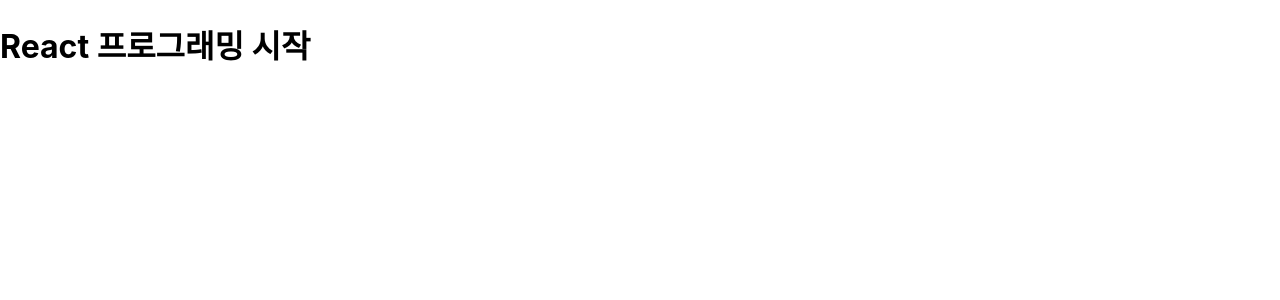
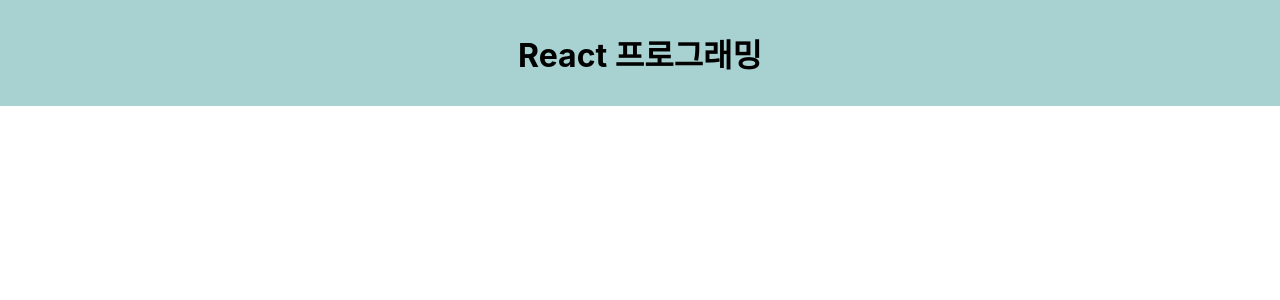
Before and after one commit to utsi09/w24w11-song-list, a React (Create React App) app: page / in a window 1280 px wide. Shown: the top 300 px of the page. Built offline with nearby package versions, Linux system fonts and the light colour scheme.

Commit message:
🎉 프로젝트 시작

```diff
--- a/src/App.css
+++ b/src/App.css
@@ -1,38 +1,6 @@
-.App {
+h1 {
   text-align: center;
+  margin: 0px;
+  padding: 30px;
+  background-color: #A8D1D1;
 }
-
-.App-logo {
-  height: 40vmin;
-  pointer-events: none;
-}
-
-@media (prefers-reduced-motion: no-preference) {
-  .App-logo {
-    animation: App-logo-spin infinite 20s linear;
-  }
-}
-
-.App-header {
-  background-color: #282c34;
-  min-height: 100vh;
-  display: flex;
-  flex-direction: column;
-  align-items: center;
-  justify-content: center;
-  font-size: calc(10px + 2vmin);
-  color: white;
-}
-
-.App-link {
-  color: #61dafb;
-}
-
-@keyframes App-logo-spin {
-  from {
-    transform: rotate(0deg);
-  }
-  to {
-    transform: rotate(360deg);
-  }
-}
--- a/src/App.js
+++ b/src/App.js
@@ -1,12 +1,17 @@
-
-import './App.css';
+import './App.css'
 
 function App() {
   return (
     <div>
-      <h1>React 프로그래밍 시작</h1>
+      <Header/>
     </div>
-  );
+  )
 }
 
-export default App;
+function Header() {
+  return (
+      <h1>React 프로그래밍</h1>
+  )
+}
+
+export default App
```
